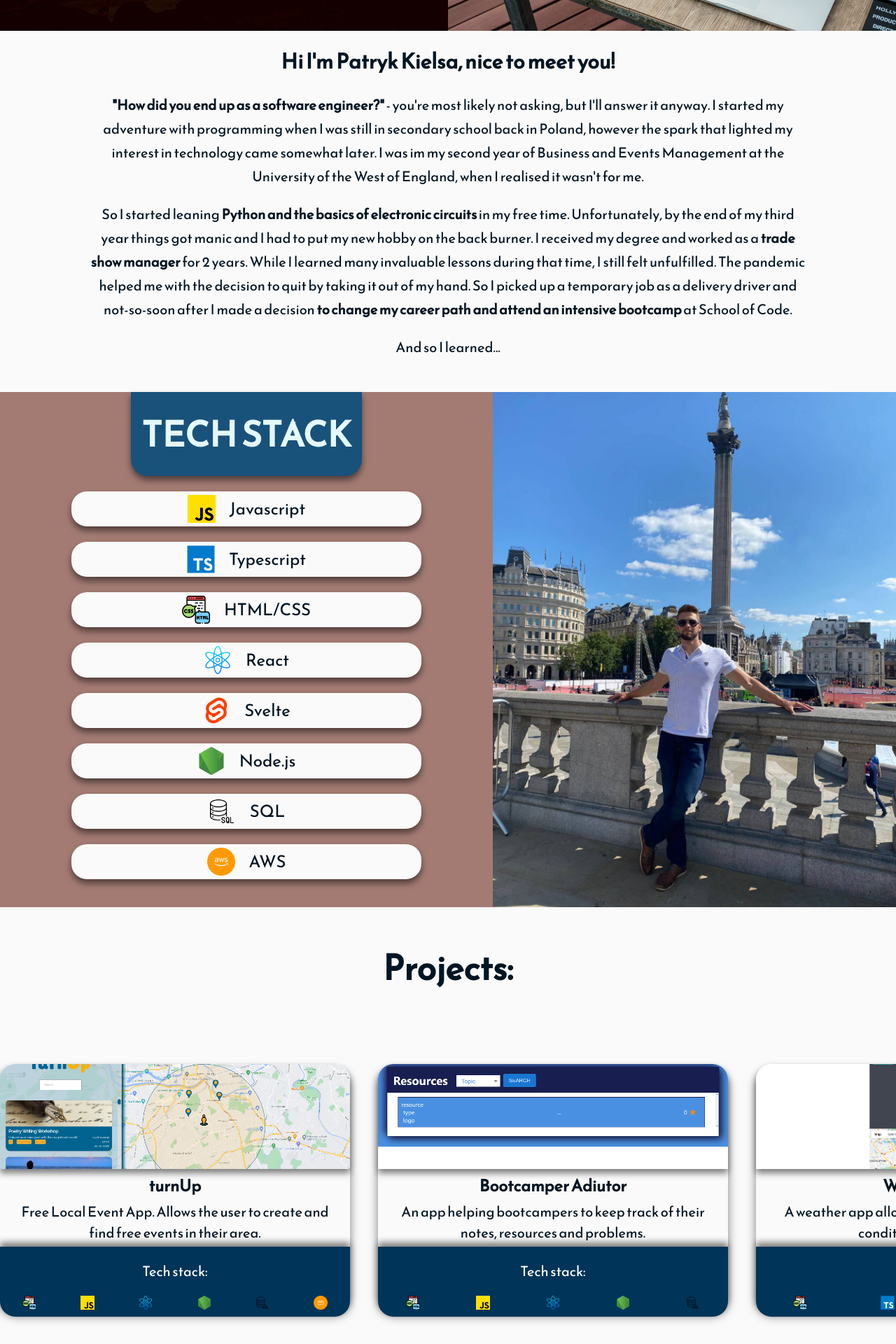
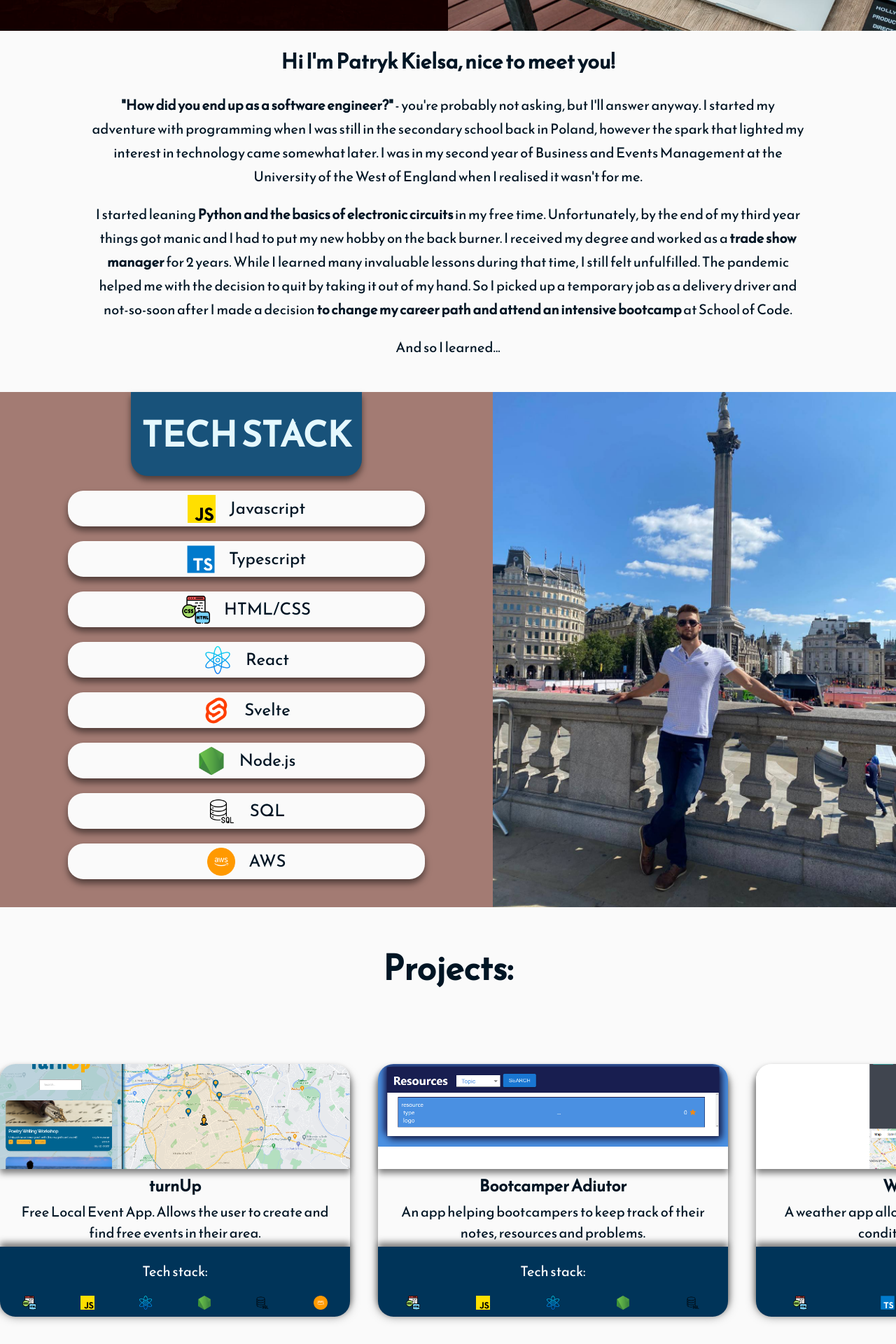
Before and after one commit to MightyKielsa/my_professional_page, a SvelteKit app: page / in a window 1280 px wide. Shown: the part 340-2260 px from the top of the page at 70% size. Built offline with nearby package versions, Linux system fonts and the light colour scheme.

Commit message:
fixed little mistakes

```diff
--- a/src/lib/Skill.svelte
+++ b/src/lib/Skill.svelte
@@ -135,11 +135,12 @@
 		}
 	}
 
-	@media screen (max-width: 1650) and (max-height: 900px) {
+	@media screen and (max-width: 1650px) and (max-height: 900px) {
 		.main-skill-div {
 			width: min-content;
 			height: min-content;
-			padding: 10px;
+			padding: 5px;
+			width: 80%;
 			flex-direction: row;
 			justify-content: center;
 			gap: 20px;
--- a/src/routes/+page.svelte
+++ b/src/routes/+page.svelte
@@ -57,14 +57,14 @@
 			<div class="about-me-div">
 				<h1>Hi I'm Patryk Kielsa, nice to meet you!</h1>
 				<p>
-					<b>"How did you end up as a software engineer?"</b> - you're most likely not asking, but I'll
-					answer it anyway. I started my adventure with programming when I was still in secondary school
+					<b>"How did you end up as a software engineer?"</b> - you're probably not asking, but I'll
+					answer anyway. I started my adventure with programming when I was still in the secondary school
 					back in Poland, however the spark that lighted my interest in technology came somewhat later.
-					I was im my second year of Business and Events Management at the University of the West of
-					England, when I realised it wasn't for me.
+					I was in my second year of Business and Events Management at the University of the West of
+					England when I realised it wasn't for me.
 				</p>
 				<p>
-					So I started leaning <b>Python and the basics of electronic circuits</b> in my free time.
+					I started leaning <b>Python and the basics of electronic circuits</b> in my free time.
 					Unfortunately, by the end of my third year things got manic and I had to put my new hobby
 					on the back burner. I received my degree and worked as a <b>trade show manager</b> for 2
 					years. While I learned many invaluable lessons during that time, I still felt unfulfilled.
@@ -260,6 +260,7 @@
 	/*____________________________PROJECTS SECTION___________________________*/
 
 	.projects-section-main-div {
+		min-height: auto;
 		height: 92vh;
 		width: 100%;
 		background-color: var(--background);
@@ -403,7 +404,8 @@
 		}
 		/*____________________________PROJECTS___________________________*/
 		.projects-section-main-div {
-			height: 80vh;
+			min-height: 80vh;
+			height: auto;
 		}
 
 		.project-cards-row {
@@ -422,12 +424,16 @@
 			width: 80%;
 		}
 	}
-	@media screen and (max-width: 1650px) and (max-height: 800px) {
+	@media screen and (max-width: 1650px) and (max-height: 900px) {
 		.project-cards-row {
 			height: 400px;
 			padding-top: 20px;
 			padding-bottom: 20px;
 			margin-top: 0;
+		}
+		.about-me {
+			width: 90%;
+			font-size: 18px;
 		}
 	}
 	@media screen and (max-width: 1400px) {
```
